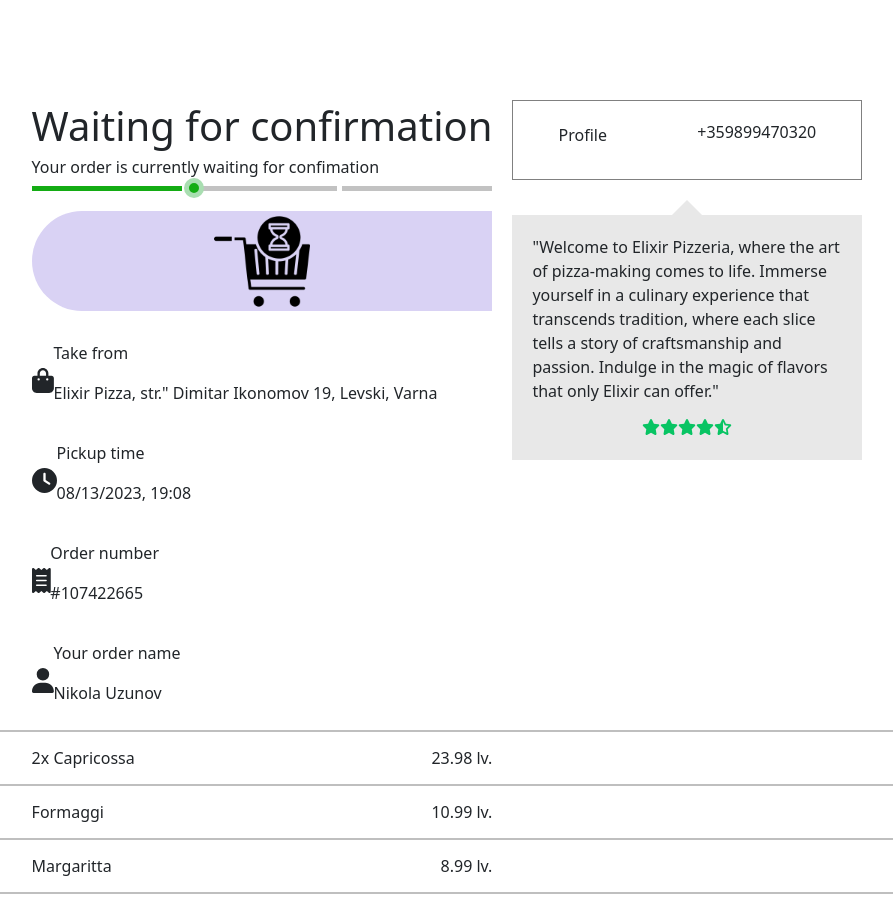
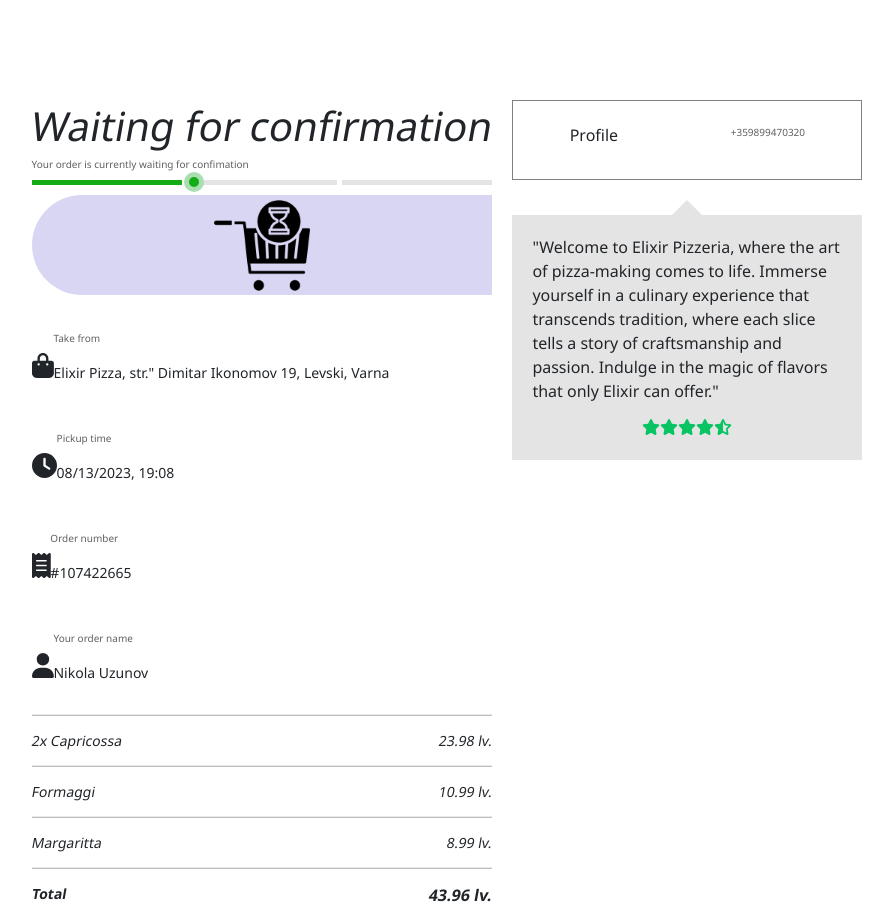
Before and after one commit to Nikolla2000/React-Portfolio-Website, a React (Vite) app in the folder client/: page / in a window 1280 px wide. Shown: the top 912 px of the page, without its empty margins (193-1086 px from the left). Built offline with nearby package versions, Linux system fonts and the light colour scheme.

Commit message:
More styling

```diff
--- a/client/src/Pages/TakeawayPage/OrderItemComponent.jsx
+++ b/client/src/Pages/TakeawayPage/OrderItemComponent.jsx
@@ -3,13 +3,18 @@ import { faPhone} from '@fortawesome/free-solid-svg-icons'
 
 const OrderItem = (props) => {
     return (
-        <div className="item-wrapper">
+        <div className={`item-wrapper ${props.item === 'Total' && 'item-price'}`}>
             <div className="item">
                 {props.quantity > 1 && `${props.quantity}x `}{props.item}
                 {props.subInfo && <a href={`tel:${props.subInfo}`}>{props.subInfo}</a>}
             </div>
-            {props.subInfo ? <div className="contact-icon-wrapper"><FontAwesomeIcon icon={faPhone} /></div>
-            :<div className="price">{props.totalPrice ? props.totalPrice : props.price * props.quantity} lv.</div>}
+            {props.subInfo ?
+            <div className="contact-icon-wrapper">
+                <FontAwesomeIcon icon={faPhone} />
+            </div>
+            :<div className="price">
+                {props.totalPrice ? props.totalPrice : props.price * props.quantity} lv.
+            </div>}
         </div>
     )
 }
--- a/client/src/Pages/TakeawayPage/TakeawayPage.jsx
+++ b/client/src/Pages/TakeawayPage/TakeawayPage.jsx
@@ -28,7 +28,7 @@ const TakeawayPage = () => {
         <div className="takeaway-page-wrapper">
             <div className="order-details">
                 <h1>{orderStatus}</h1>
-                <h6>{subOrderStatus}</h6>
+                <h6 className="sub-order-status">{subOrderStatus}</h6>
                 <ProgressBar status={orderStatus}/>
                 <div className="pizza-img">
                     <img
--- a/client/src/Pages/TakeawayPage/TakeawayPageStyles.scss
+++ b/client/src/Pages/TakeawayPage/TakeawayPageStyles.scss
@@ -7,15 +7,24 @@
     justify-content: center;
     gap: 20px;
     align-items: baseline;
-    margin-top: 100px;
+    margin:100px 0 100px 0;
+    font-family:'Segoe UI', Tahoma, Geneva, Verdana, sans-serif;
 }
 
 
+//Title
+.order-details {
+    h1 {
+        transform: skewX(-10deg);
+    }
+}
+
 //Progress Bar
 .progress-bar{
-    background-color: rgb(194, 194, 194);
+    background-color: $secondary-light-grey;
     height: 5px;
     width: 100%;
+    margin-top: 10px;
     display: flex;
     flex-direction: row;
     justify-content: space-evenly;
@@ -67,17 +76,16 @@
 
 //Pizza Image
 .pizza-img {
-    background-color: rgb(217, 210, 244);
+    background-color: $blue-ish-purple;
     border-radius: 50px 0 0 50px;
     height: 100px;
-    margin: 20px 0 20px 0;
+    margin: 10px 0 20px 0;
     display: flex;
     align-items: center;
     justify-content: center;
     overflow: hidden;
     img {
         width: 150px;
-        // transform: rotate(-15deg);
     }
 }
 
@@ -101,6 +109,10 @@
         display: flex;
         flex-direction: column;
         justify-content: center;
+
+        .detail {
+            font-size: 14px;
+        }
     }
 }
 
@@ -109,19 +121,24 @@
 .item-wrapper {
     display:flex;
     justify-content: space-between;
+    position: relative;
 
-    &::before {
+
+    &:not(:last-of-type)::before  {
         content: "";
         position: absolute;
         left: 0;
         width: 100%;
-        height: 1px;
-        background-color: gray;
+        height: 0.5px;
+        background-color: $primary-grey;
+        opacity: 0.8;
         transform: translateY(-50%);
     }
 
     .item, .price {
+        font-size: 14px;
         padding: 15px 0 15px 0;
+        transform: skewX(-10deg);
     }
 
     .item {
@@ -130,13 +147,23 @@
     }
 
     &:last-of-type {
-        background-color: rgb(193, 193, 193);
+        background-color: $secondary-light-grey;
+
+        .item {
+            margin-left: 10px;
+
+            a {
+                text-decoration: none;
+            }
+        }
     }
+
 
     .contact-icon-wrapper {
         display: flex;
         align-items: center;
         justify-content: center;
+        margin-right: 10px;
 
         svg {
             padding: 7px;
@@ -147,6 +174,15 @@
     }
 }
 
+.item-price {
+
+    .item, .price {
+        font-weight: bold;
+    }
+    .price {
+        font-size: 16px;
+    }
+}
 
 //Back to Menu button
 .back-menu-btn {
@@ -176,12 +212,12 @@
         height: 0;
         border-left: 15px solid transparent;
         border-right: 15px solid transparent;
-        border-bottom: 15px solid rgb(232, 232, 232);
+        border-bottom: 15px solid $secondary-light-grey;
         margin: 0 auto;
     }
 
     p {
-        background-color: rgb(232, 232, 232);
+        background-color: $secondary-light-grey;
         max-width: 350px;
         padding: 20px;
     }
@@ -189,9 +225,17 @@
 
 //Rating
 .rating {
-    background-color:rgb(232, 232, 232);
+    background-color:$secondary-light-grey;
     display: flex;
     justify-content: center;
     margin-top: -20px;
     padding-bottom: 25px;
 }
+
+
+.sub-order-status, .detail-title, .item > a, .profile-info > p {
+    font-size: 10px;
+    font-weight: 500;
+    color: $primary-dark-grey;
+    opacity: 0.8;
+}
--- a/client/src/index.scss
+++ b/client/src/index.scss
@@ -12,8 +12,9 @@ $primary-muddy-brown: #2a220d;
 $secondary-muddy-brown: #373014;
 $primary-red: #e90015;
 $secondary-green: #00a056;
-$secondary-light-grey: #c8c7c5;
+$secondary-light-grey: #e4e4e4;
 $primary-brown: #773e23;
 $primary-electric-green: #87a436;
 $primary-light-grey: #ebebeb;
 $secondary-dark-grey: #212121;
+$blue-ish-purple: #d8d6f3;
```
